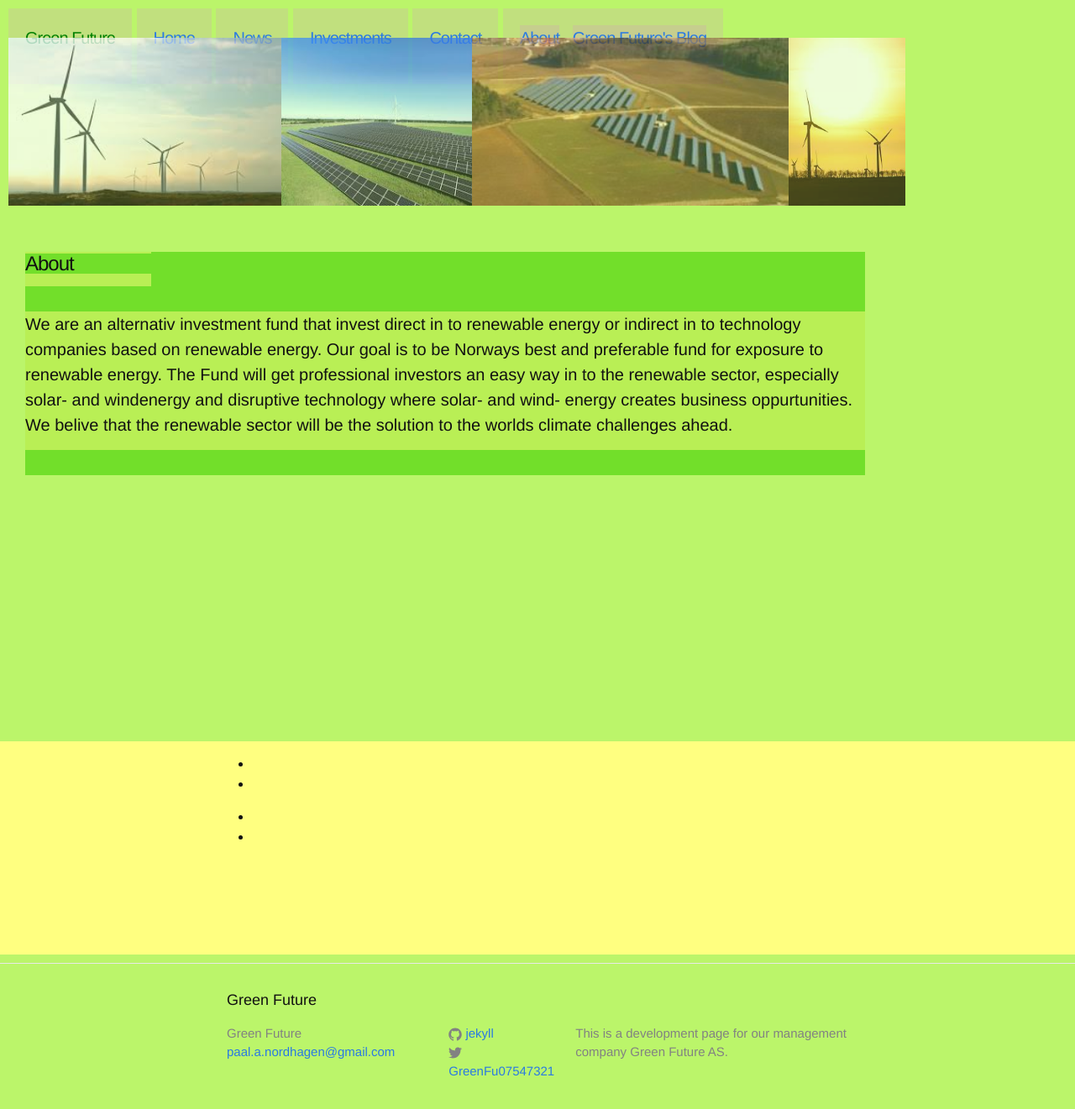
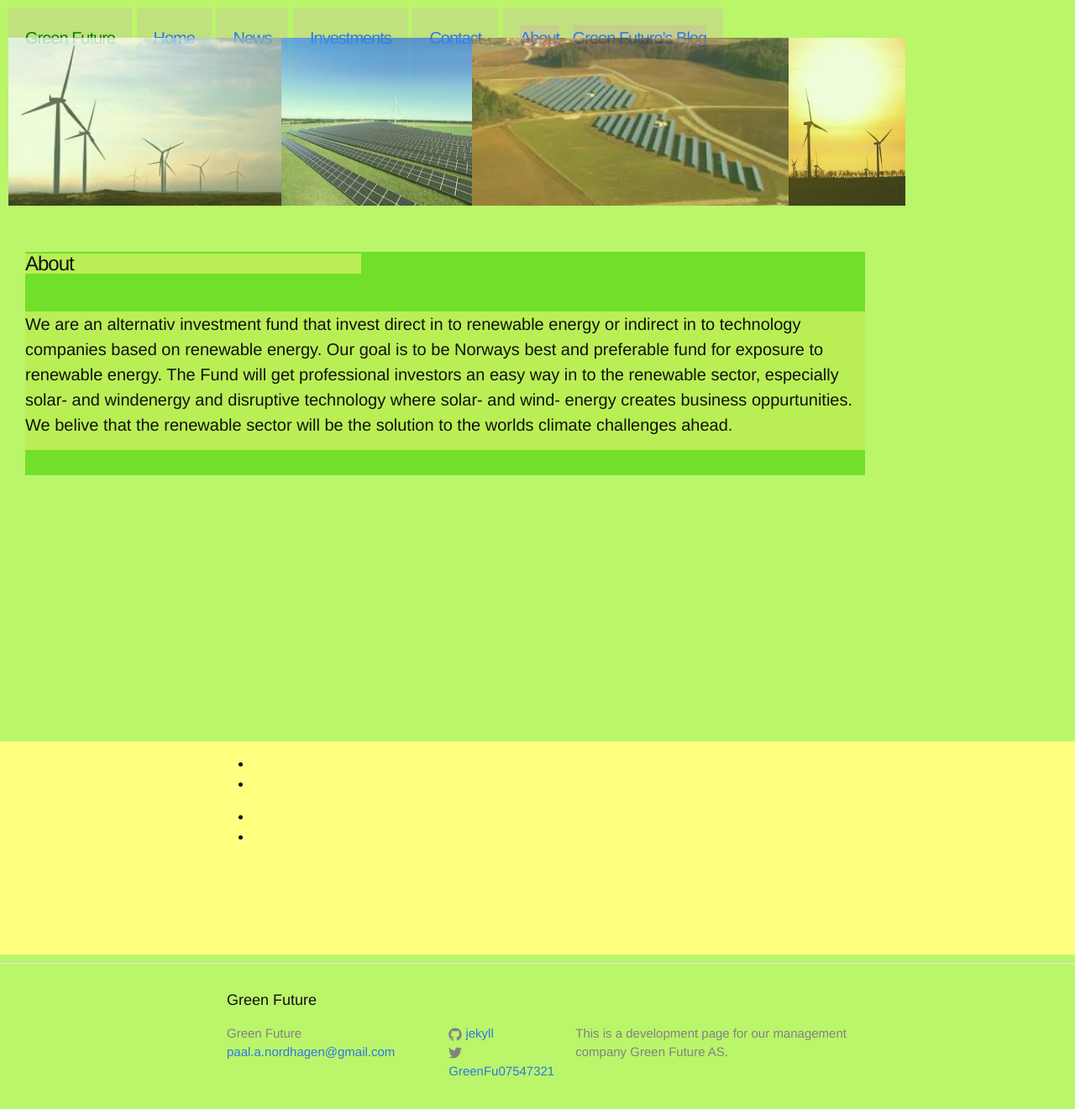
Before and after one commit to Paal-August/Paal-August.github.io, a Jekyll site: the page built from about.md, in a window 1280 px wide and 1400 px high. Shown: the top 1321 px of the window at 84% size. Built offline with Jekyll 4.4.1, drawn with Linux system fonts in a browser that asks for light colours.

Commit message:
Update _layout.scss

```diff
--- a/_sass/_layout.scss
+++ b/_sass/_layout.scss
@@ -359,7 +359,7 @@
 
 .post-header {
     margin-bottom: $spacing-unit;
-    background-color:rgba(255, 255, 128, .5);
+    background-color:#72DF2A;
     display:inline-block;
     width:150px;
 }
@@ -368,7 +368,7 @@
     font-size: 24px;
     letter-spacing: -1px;
     line-height: 1;
-    background-color:#72DF2A;
+    background-color:rgba(255, 255, 128, .5);
     width:400px;
     display:inline-block;
 
```
